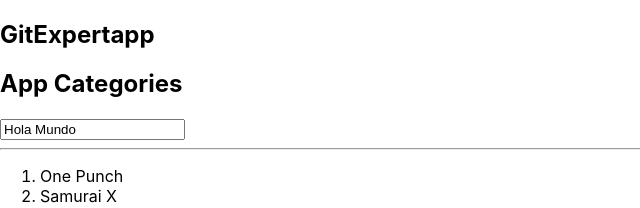
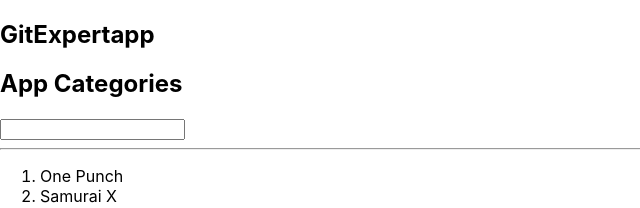
Before and after one commit to leonardo15043/Giphy-API-REACT, a React (Create React App) app: page / in a window 1280 px wide. Shown: the top 208 px of the page, without its empty margins (0-640 px from the left). Built offline with nearby package versions, Linux system fonts and the light colour scheme.

Commit message:
Se agrego un propType para que la funcion que pasamos al componente sea obligatoria y compruebe que es una funcion

```diff
--- a/src/components/AddCategory.js
+++ b/src/components/AddCategory.js
@@ -3,7 +3,7 @@ import PropTypes from 'prop-types'
 
 function AddCategory( { setCategories } ) {
 
-    const [ inputValue, setInputValue ] = useState('Hola Mundo')
+    const [ inputValue, setInputValue ] = useState('')
 
     const handleInputChange = (e)=>{
         setInputValue( e.target.value );
@@ -24,7 +24,7 @@ function AddCategory( { setCategories } ) {
 }
 
 AddCategory.propTypes = {
-
+    setCategories: PropTypes.func.isRequired
 }
 
 export default AddCategory
```
Also changed, not shown: src/GitExpertapp.js (+0 -7 lines), 1 other file (tests, documents, lock files or other folders).
